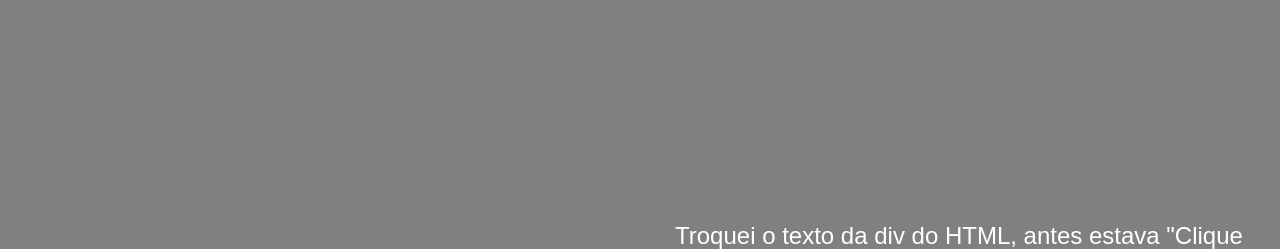
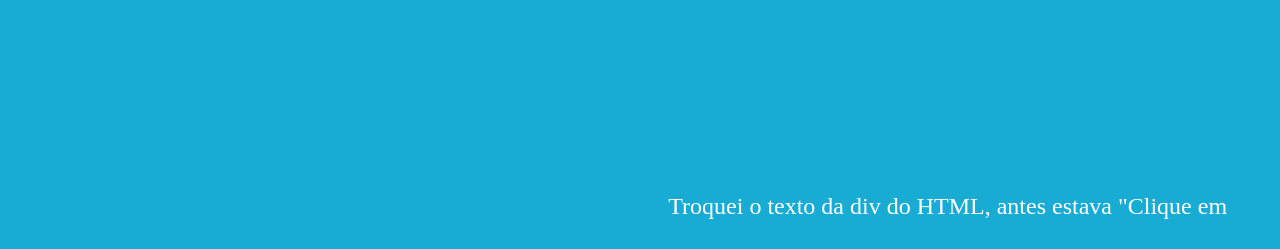
Before and after one commit to JulianoMD/estudo_js, a plain HTML site: page DOM/DOM 1/index.html in a window 1280 px wide. Shown: the part 20-269 px from the top of the page. Drawn offline with Linux system fonts and the light colour scheme; files that its build step writes are made by us from their sources.

Commit message:
coisa nova

```diff
--- a/DOM/DOM 1/index.html
+++ b/DOM/DOM 1/index.html
@@ -10,7 +10,7 @@
         body {
             background-color: rgb(24, 171, 212);
             color: white;
-            font: normal 18pt Arial;
+            font: normal 18pt jetbains mono;
             line-height: 2.4;
         }
     </style>
--- a/DOM/DOM 1/script.js
+++ b/DOM/DOM 1/script.js
@@ -1,12 +1,13 @@
 var corpo = window.document.body
-corpo.style.background = "gray"
+corpo.style.background = "celest"
 var p1 = document.getElementsByTagName(`p`)[0] //Elements no plural deve se especificar qual é no []
 p1.style.background = 'blue'
 var d = document.querySelector('div.msg')
 d.style.background = 'red'
-d.innerText = "🐒 Troquei a frase no JavaScript 🦣"
+d.innerText = "🐒 Troquei a frase do html pelo JavaScript 🦣"
 document.write(`Troquei o texto da div do HTML, antes estava "Clique em mim", agora está escrita: ${d.innerText}<br>`)
 var app = (window.navigator.appName)
 var url = window.document.URL
 document.write(`O navegador usado é o: ${app}<br>`)
 document.write(`A url do site é: => ${url}<br>`)
+document.write(`estilo da pagina ficou um dos mais feios q já vi`)
--- a/DOM/DOM 2/style.css
+++ b/DOM/DOM 2/style.css
@@ -8,7 +8,7 @@ body {
 }
 
 div#area {
-    font: normal 20pt Arial;
+    font: normal 20pt jetbrains mono;
     background-color: rgb(48, 125, 123);
     color: black;
     width: 200px;
```
Also changed, not shown: DOM/DOM 3/index.html (+1 -1 lines).
